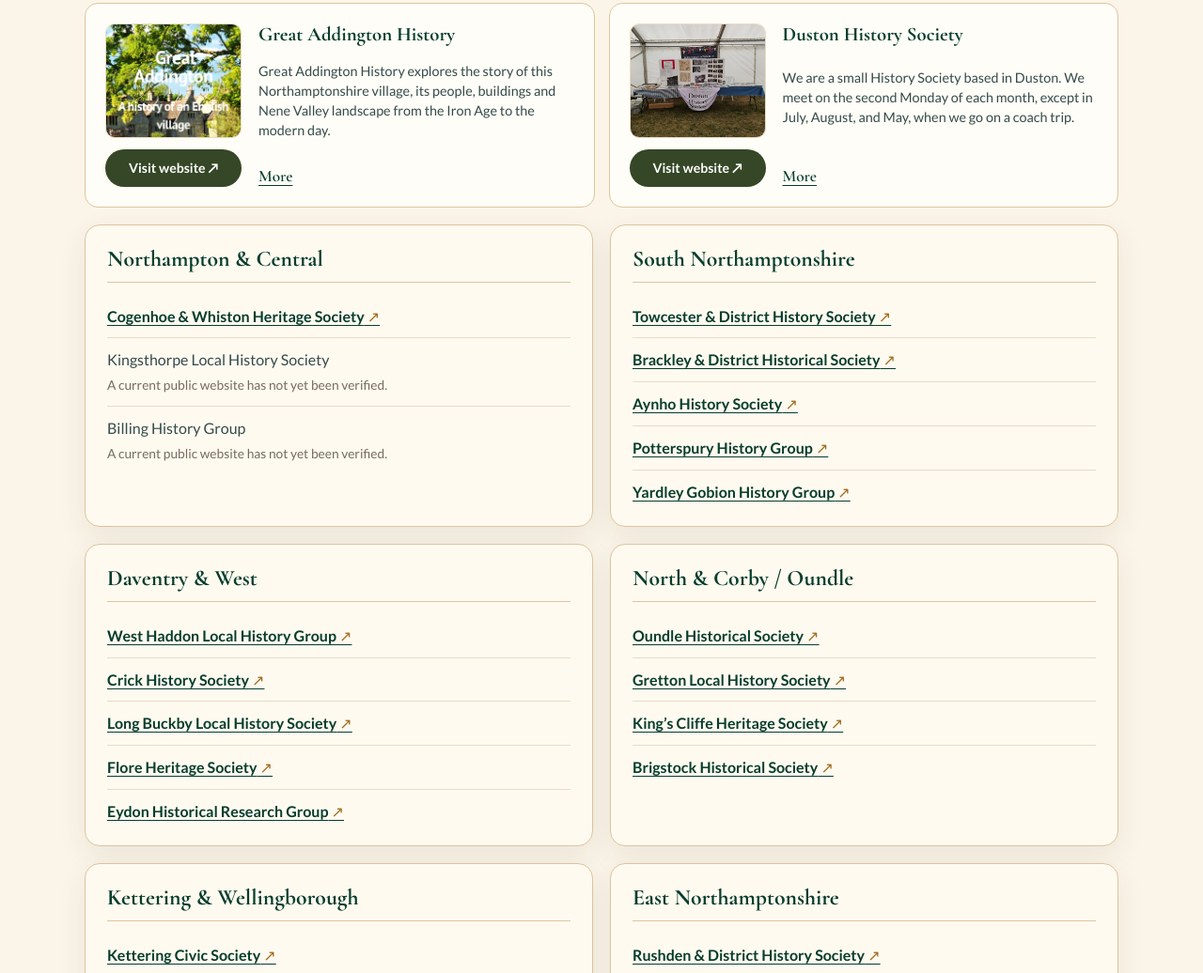
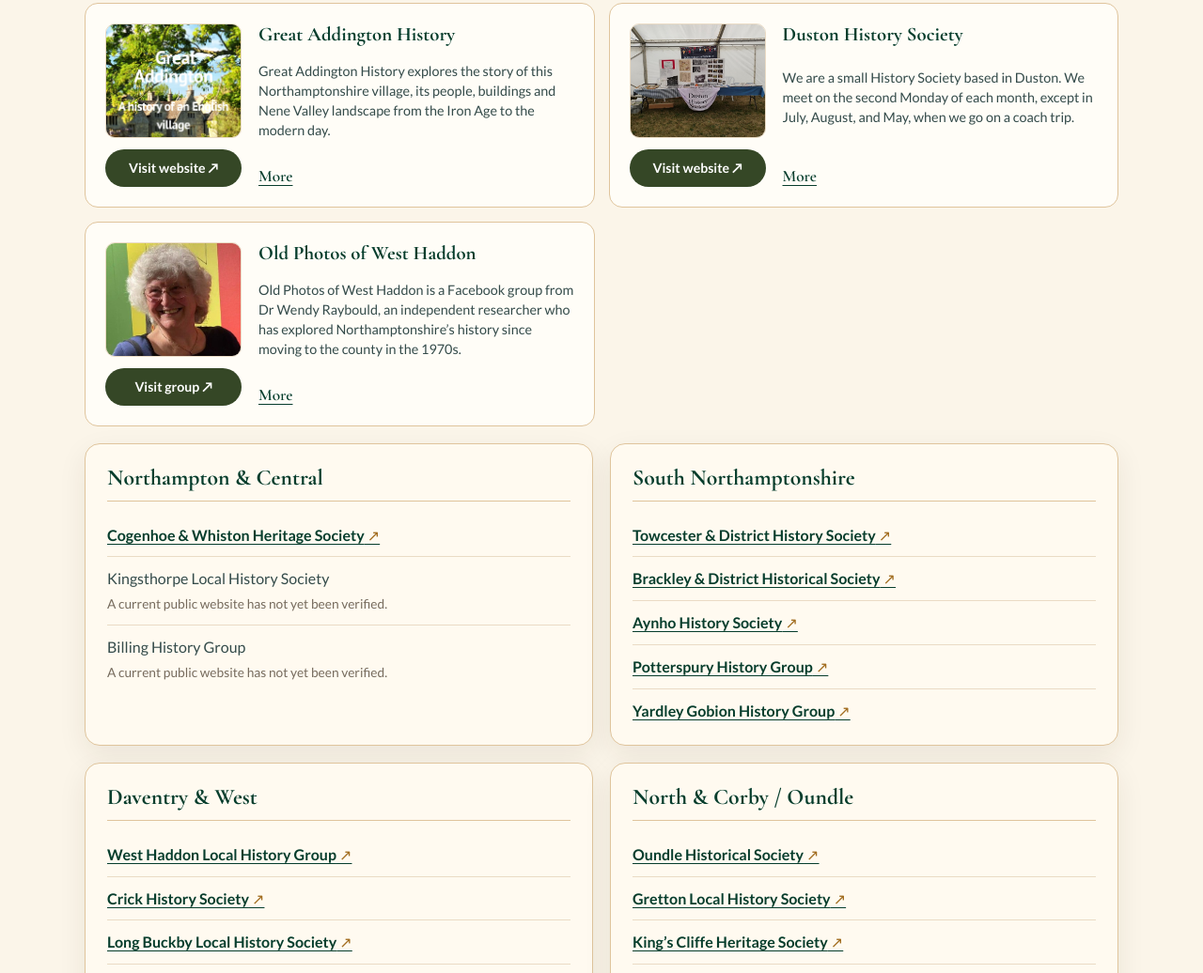
Before and after one commit to weryl74-eng/Northamptonshire-History-Hub, a plain HTML site: page archives-resources.html in a window 1280 px wide. Shown: the part 2554-3590 px from the top of the page at 94% size. Drawn offline with nearby package versions, Linux system fonts and the light colour scheme.

Commit message:
Archives & Resources: add Old Photos of West Haddon card (Dr Wendy Raybould)
Photograph by Rosie Humphreys, supplied via the Get Involved form with permission.

Co-Authored-By: Claude Opus 5.5 <noreply@anthropic.com>
Claude-Session: https://claude.ai/code/session_01MfZwmjvCujXS7iUN8xY5FR

```diff
--- a/archives-resources.html
+++ b/archives-resources.html
@@ -259,6 +259,15 @@
         <p>We are a small History Society based in Duston. We meet on the second Monday of each month, except in July, August, and May, when we go on a coach trip.<span class="card-extra" id="duston-more-text" hidden> We meet at St. Crispin's Social Club on Berryfields Road in Duston. £5 entry on the door of £40 for the year. Talks are given on historical events in Northamptonshire and the wider area.</span></p>
         <button class="nnhs-more-link" type="button" aria-expanded="false" aria-controls="duston-more-text">More</button>
       </article>
+      <article class="specialist-card nnhs-card">
+        <div class="nnhs-media">
+          <img class="specialist-image" src="assets/wendy-raybould.jpg" style="object-position:50% 20%" alt="Dr Wendy Raybould" title="Photograph by Rosie Humphreys">
+          <a class="nnhs-website-link" href="https://www.facebook.com/groups/236410693205127/" target="_blank" rel="noopener noreferrer">Visit group ↗</a>
+        </div>
+        <h3>Old Photos of West Haddon</h3>
+        <p>Old Photos of West Haddon is a Facebook group from Dr Wendy Raybould, an independent researcher who has explored Northamptonshire’s history since moving to the county in the 1970s.<span class="card-extra" id="wendy-raybould-more-text" hidden> With a background in archives and local studies libraries, Wendy began teaching local history evening classes around the Uplands in the 1980s. Her interests include open field farming, enclosure and the move from the Old to the New Draperies in Northamptonshire’s 17th- and 18th-century textile trade, which she is writing a book about. Photograph by Rosie Humphreys.</span></p>
+        <button class="nnhs-more-link" type="button" aria-expanded="false" aria-controls="wendy-raybould-more-text">More</button>
+      </article>
     </div>
     <div class="region-grid">
       <section class="region-card" aria-labelledby="region-central">
```
Also changed, not shown: IMAGE-SOURCES.txt, assets/wendy-raybould.jpg (added).
